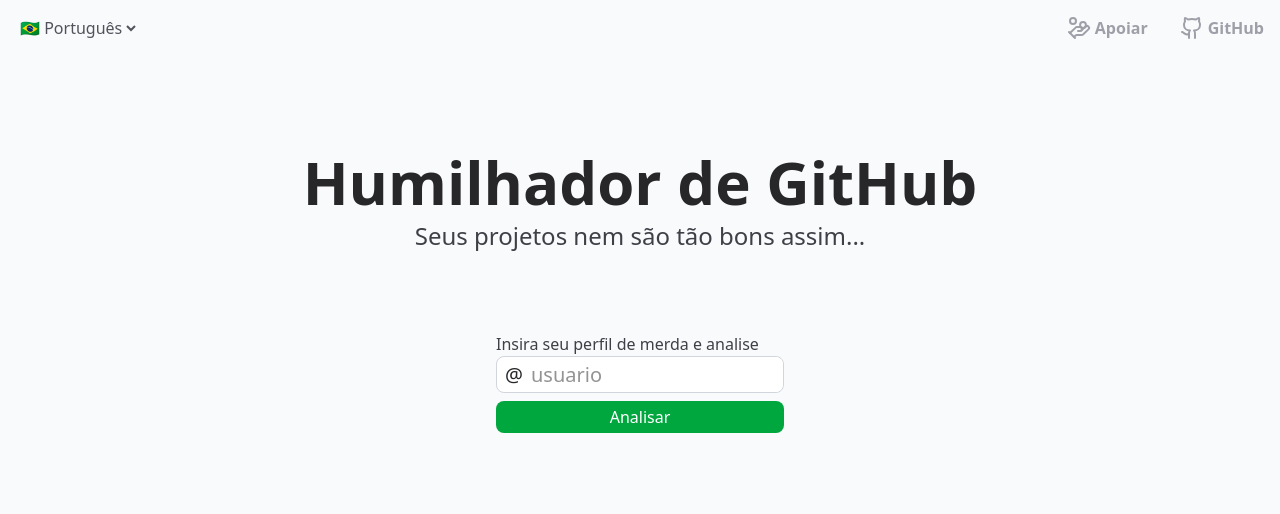
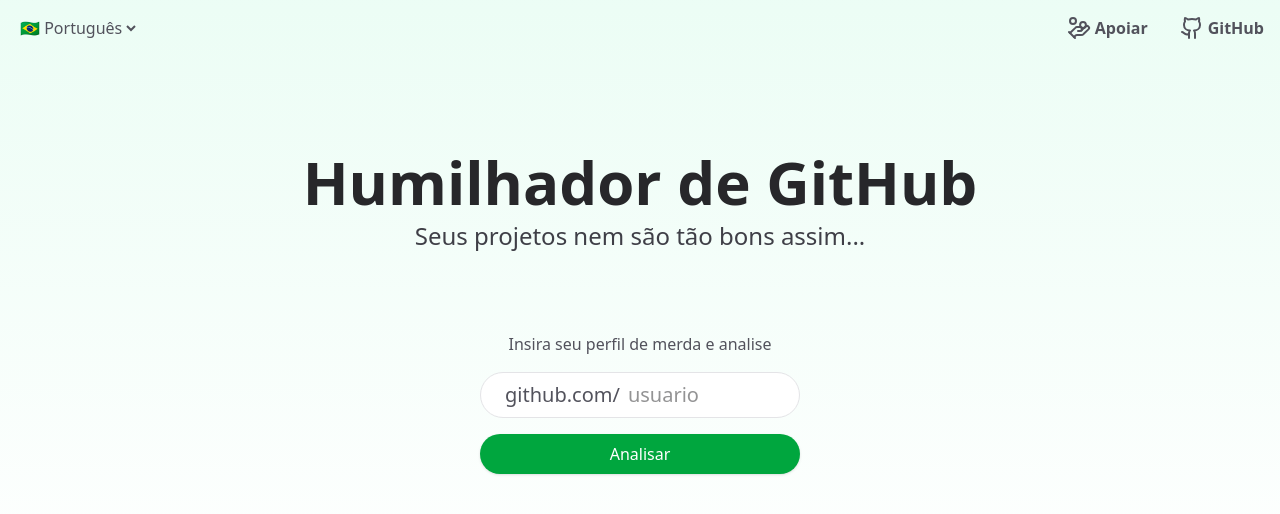
Before and after one commit to leonardosegfault/humilhador-de-github, a Next.js app: page / in a window 1280 px wide. Shown: the top 514 px of the page. Built offline with nearby package versions, Linux system fonts and the light colour scheme.

Commit message:
Melhorado UI

```diff
--- a/src/app/components/DonationMessage.tsx
+++ b/src/app/components/DonationMessage.tsx
@@ -5,8 +5,8 @@
   const { t } = useTranslation();
 
   return (
-    <div className="mt-10 p-4 w-sm md:w-lg break-words rounded-lg bg-blue-100 border border-blue-300">
-      <h3 className="font-bold">{t("donation.title")}</h3>
+    <div className="mt-10 p-4 w-sm md:w-xl break-words rounded-lg bg-blue-100 text-blue-500">
+      <h3 className="text-blue-600 font-bold">{t("donation.title")}</h3>
       <p>{t("donation.content.0")}</p>
       <p className="mt-2">{t("donation.content.1")}</p>
 
--- a/src/app/components/ErrorMessage.tsx
+++ b/src/app/components/ErrorMessage.tsx
@@ -4,8 +4,8 @@
   const { t } = useTranslation();
 
   return (
-    <div className="mt-10 p-4 w-sm md:w-lg break-words rounded-lg bg-red-100 border border-red-500 text-red-500">
-      <h3 className="font-bold">{t("errors.title")}</h3>
+    <div className="mt-10 p-4 w-sm md:w-xl break-words rounded-lg bg-red-200 text-red-500">
+      <h3 className="font-bold text-red-600">{t("errors.title")}</h3>
       <p className="my-2">{error}</p>
       <p className="my-2">{t("errors.try")}</p>
     </div>
--- a/src/app/components/Navbar.tsx
+++ b/src/app/components/Navbar.tsx
@@ -14,7 +14,7 @@
         <LanguageSelector />
       </div>
 
-      <ul className="w-full h-4 flex gap-8 justify-center md:justify-end font-bold text-zinc-400 select-none">
+      <ul className="w-full h-4 flex gap-8 justify-center md:justify-end font-bold text-zinc-600 select-none">
         <li>
           <Link href="https://livepix.gg/leosegfault" className="flex gap-1">
             <HandCoins /> {t("support")}
--- a/src/app/components/UserInput.tsx
+++ b/src/app/components/UserInput.tsx
@@ -16,17 +16,14 @@
   }
 
   return (
-    <>
-      <label
-        className="text-center text-zinc-700 select-none"
-        htmlFor="username"
-      >
+    <div className="text-center">
+      <label className="text-zinc-600 select-none" htmlFor="username">
         {t("label")}
       </label>
-      <div className="w-2xs px-2 pr-0 flex gap-2 items-center rounded-lg border border-gray-300 text-xl bg-white">
-        <span className="select-none" aria-hidden>
-          @
-        </span>
+      <div className="flex mt-4 px-6 py-2 gap-2 w-xs items-center border border-zinc-200 bg-white rounded-4xl text-xl">
+        <label className="text-zinc-600 select-none" htmlFor="username">
+          github.com/
+        </label>
         <input
           type="text"
           name="username"
@@ -36,7 +33,7 @@
           maxLength={39}
           onChange={handleInput}
           pattern="^(?!-)[A-Za-z0-9\-]+(?!-)$"
-          className="w-full h-full py-1 rounded-lg bg-white outline-none"
+          className="w-full outline-none"
           placeholder={t("placeholder")}
           disabled={isLoading}
         />
@@ -45,19 +42,19 @@
       {isLoading ? (
         <button
           disabled
-          className="mt-2 w-full py-1 flex gap-2 justify-center items-center rounded-lg bg-zinc-600 text-white"
+          className="mt-4 flex gap-4 w-full py-2 items-center justify-center rounded-4xl font-medium bg-zinc-700 text-zinc-200"
         >
-          <LoaderCircle className="size-4 animate-spin" />
+          <LoaderCircle className="size-6 animate-spin" />
           {t("analyzing")}
         </button>
       ) : (
         <button
           type="submit"
-          className="mt-2 w-full py-1 transition-transform hover:scale-110 hover:-rotate-3 rounded-lg bg-green-600 text-white cursor-pointer"
+          className="mt-4 w-full py-2 transition-transform hover:scale-110 shadow rounded-4xl font-medium bg-green-600 text-white cursor-pointer"
         >
           {t("analyze")}
         </button>
       )}
-    </>
+    </div>
   );
 }
--- a/src/app/components/UserSection.tsx
+++ b/src/app/components/UserSection.tsx
@@ -156,19 +156,19 @@
       </form>
 
       {text && (
-        <div className="mt-10 p-4 w-sm md:w-lg break-words rounded-lg bg-linear-to-br from-lime-100 to-green-200">
+        <div className="mt-10 p-4 w-sm md:w-xl break-words rounded-lg bg-emerald-100 text-zinc-800">
           <div className="*:mx-auto">
             {/* eslint-disable-next-line @next/next/no-img-element */}
             <img
               src={avatar}
               alt="avatar"
-              className="size-32 rounded-full bg-gray-50 select-none"
+              className="size-32 rounded-full border border-zinc-200 bg-zinc-50 select-none"
             />
 
             <h2 className="text-center text-xl font-bold">{name}</h2>
           </div>
 
-          <div className="[&_p]:mt-2 [&_ol]:list-decimal [&_ul]:list-disc [&_li]:ml-4 list-inside">
+          <div className="mt-4 [&_p]:mt-4 [&_ol]:list-decimal [&_ul]:list-disc [&_li]:ml-4 list-inside">
             {<Markdown>{text}</Markdown>}
           </div>
         </div>
--- a/src/app/layout.tsx
+++ b/src/app/layout.tsx
@@ -25,7 +25,9 @@
 }>) {
   return (
     <html lang="pt-BR">
-      <body className={`${font.variable} pb-24 bg-gray-50 antialiased`}>
+      <body
+        className={`${font.variable} pb-24 bg-[length:100%_600px] bg-no-repeat bg-linear-to-b from-emerald-50 antialiased`}
+      >
         <Navbar />
         {children}
         <Analytics />
```
